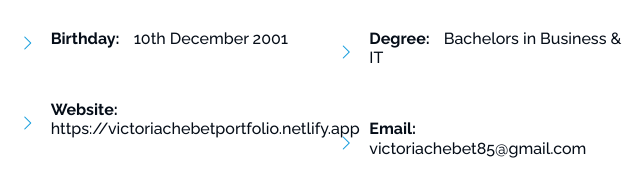
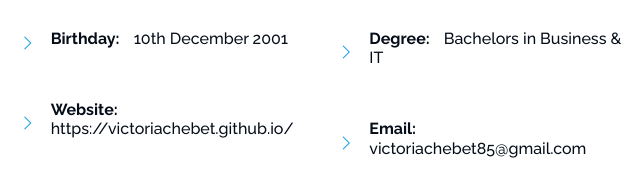
Before and after one commit to victoriachebet/victoriachebet.github.io, a plain HTML site: page index.html in a window 1280 px wide. Shown: the part 1106-1294 px from the top of the page, 623-1263 px from the left. Drawn offline with Linux system fonts and the light colour scheme.

Commit message:
Update index.html

```diff
--- a/index.html
+++ b/index.html
@@ -104,7 +104,7 @@
               <div class="col-lg-6">
                 <ul>
                   <li><i class="bi bi-chevron-right"></i> <strong><h6>Birthday:</strong> <span>10th December 2001</span></li></h6><br>
-                  <li><i class="bi bi-chevron-right"></i> <strong><h6>Website:</strong> <span>https://victoriachebetportfolio.netlify.app</span></li></h6><br>
+                  <li><i class="bi bi-chevron-right"></i> <strong><h6>Website:</strong> <span>https://victoriachebet.github.io/</span></li></h6><br>
                   <li><i class="bi bi-chevron-right"></i> <strong><h6>City:</strong> <span>Mombasa, Kenya</span></li></h6><br>
                 </ul>
               </div>
```
